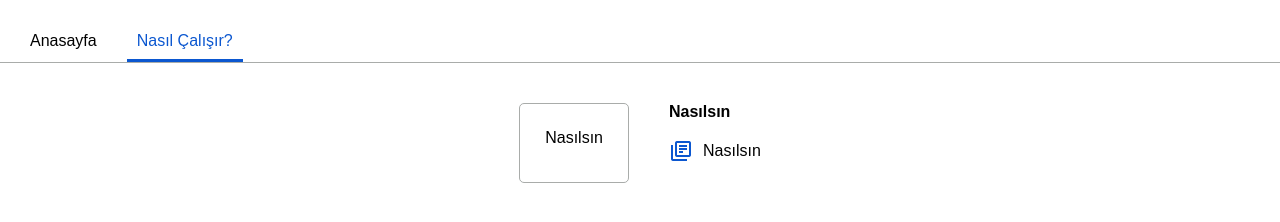
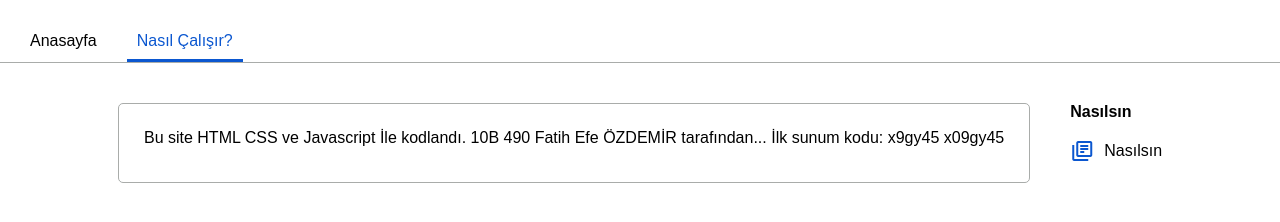
Before and after one commit to 567-art/ahmethocamuziksunum, a plain HTML site: page nasıl yapılır/nasil-yapilir.html in a window 1280 px wide. Shown: the part 62-284 px from the top of the page. Drawn offline with nearby package versions, Linux system fonts and the light colour scheme; a web font is replaced by a local one.

Commit message:
Update nasil-yapilir.html

```diff
--- a/nasıl yapılır/nasil-yapilir.html
+++ b/nasıl yapılır/nasil-yapilir.html
@@ -67,7 +67,9 @@
     </div>
     <div class="body-container">
         <div class="container-wrapper">
-            Nasılsın
+            Bu site HTML CSS ve Javascript İle kodlandı. 10B 490 Fatih Efe ÖZDEMİR tarafından...
+
+İlk sunum kodu: x9gy45      x09gy45
         </div>
         <div class="todo-list">
             <h4>Nasılsın</h4><br>
```
